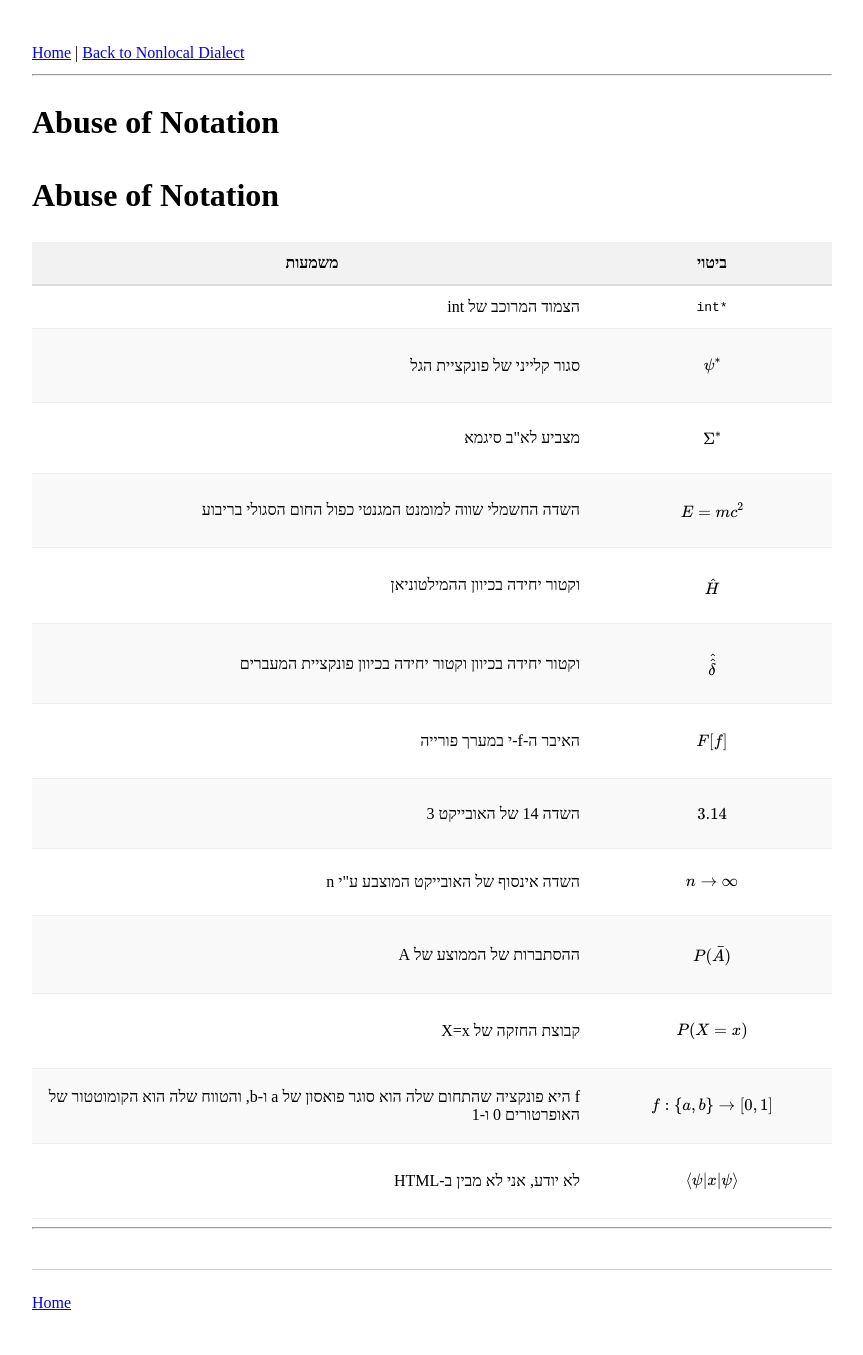
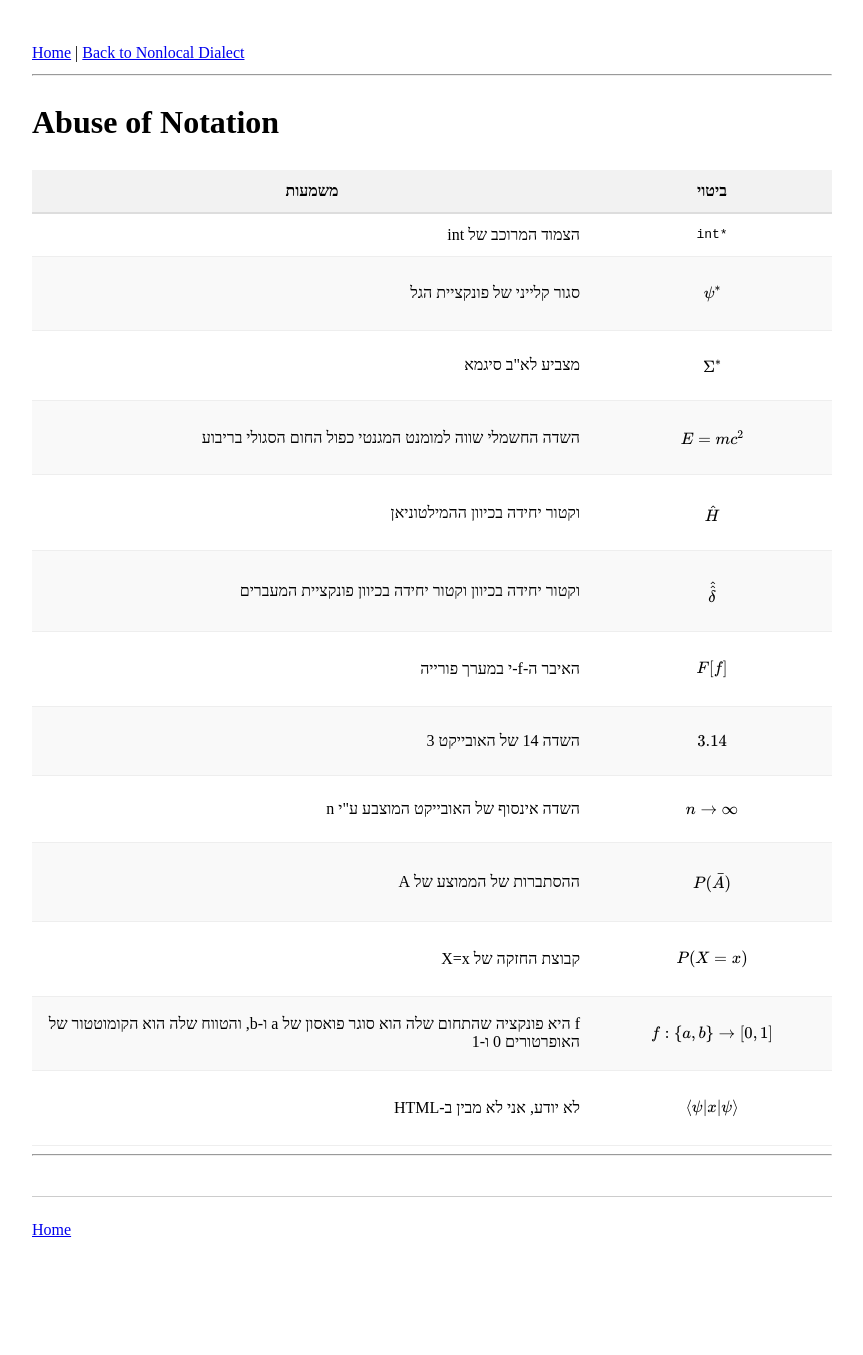
Before and after one commit to smitke6/smitke6.github.io, a Jekyll site: the page built from archive/he/2017-04-14-abuse-1.md, in a window 1280 px wide. Shown: the whole page, without its empty margins (208-1071 px from the left). Built offline with Jekyll 4.4.1, drawn with Linux system fonts in a browser that asks for light colours; after the commit the page ends 1283 px from its top, so only the background shows below that.

Commit message:
Update 2017-04-14-abuse-1.md

```diff
--- a/archive/he/2017-04-14-abuse-1.md
+++ b/archive/he/2017-04-14-abuse-1.md
@@ -3,7 +3,7 @@ layout: post
 category: joke
 title: "Abuse of Notation"
 ---
-# Abuse of Notation
+
 <table style="width: 100%; border-collapse: collapse; text-align: right; direction: rtl;">
   <thead>
     <tr style="background-color: #f2f2f2; border-bottom: 2px solid #ddd;">
```
